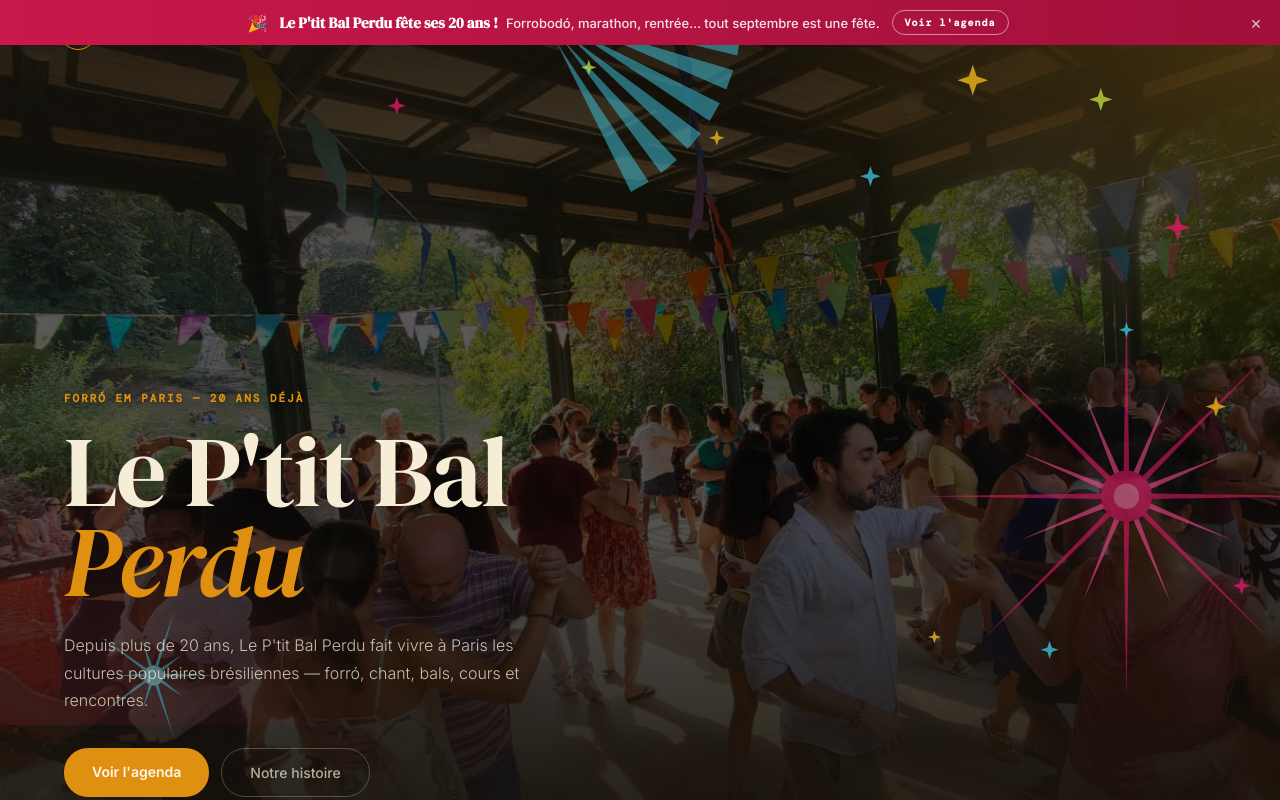
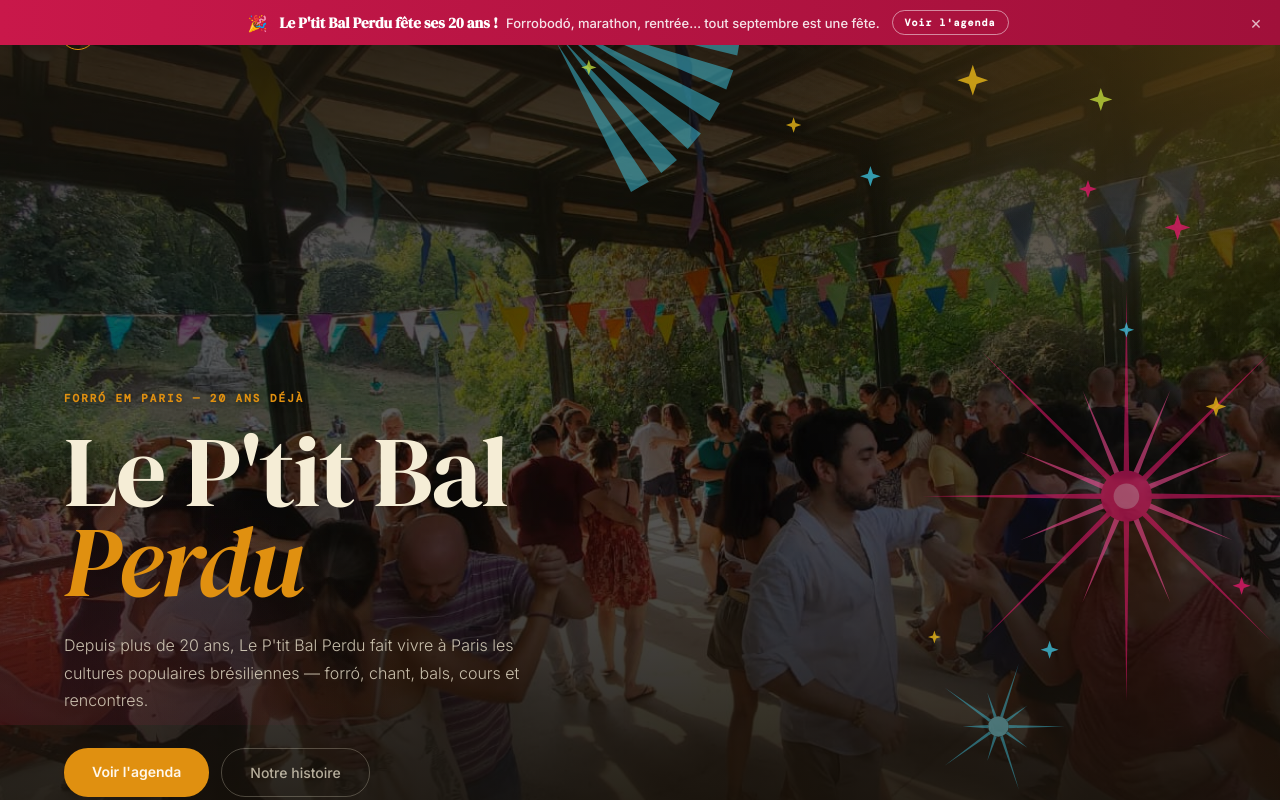
Before and after one commit to Hardante/leptitbalperdu, a React (Vite) app: page / in a window 1280 px wide. Shown: the top 800 px of the page. Built offline with nearby package versions, Linux system fonts and the light colour scheme; the HTML template or start-up script is replaced by a standard one.

Commit message:
fix: éléments graphiques hero déplacés hors zone texte (x>600)

```diff
--- a/src/App.tsx
+++ b/src/App.tsx
@@ -408,8 +408,8 @@
           })}
         </g>
 
-        {/* Petit starburst cyan — gauche bas */}
-        <g transform="translate(120,520)" opacity="0.45">
+        {/* Petit starburst cyan — droite bas */}
+        <g transform="translate(780,560)" opacity="0.45">
           {Array.from({length:10},(_,i)=>{
             const a=(i*(360/10))*Math.PI/180
             const r=i%2===0?52:28
@@ -423,7 +423,7 @@
         {/* Étoiles éparpillées */}
         {([
           [760,55,'#f5c218',12],[920,170,'#e8186d',10],[680,130,'#3fc8e4',8],
-          [860,70,'#c8e43f',9],[310,75,'#e8186d',7],[560,100,'#f5c218',6],
+          [860,70,'#c8e43f',9],[850,140,'#e8186d',7],[620,90,'#f5c218',6],
           [820,500,'#3fc8e4',7],[950,310,'#f5c218',8],[970,450,'#e8186d',7],
           [460,45,'#c8e43f',6],[730,490,'#f5c218',5],[880,250,'#3fc8e4',6],
         ] as [number,number,string,number][]).map(([cx,cy,fill,sz],i) => (
```
